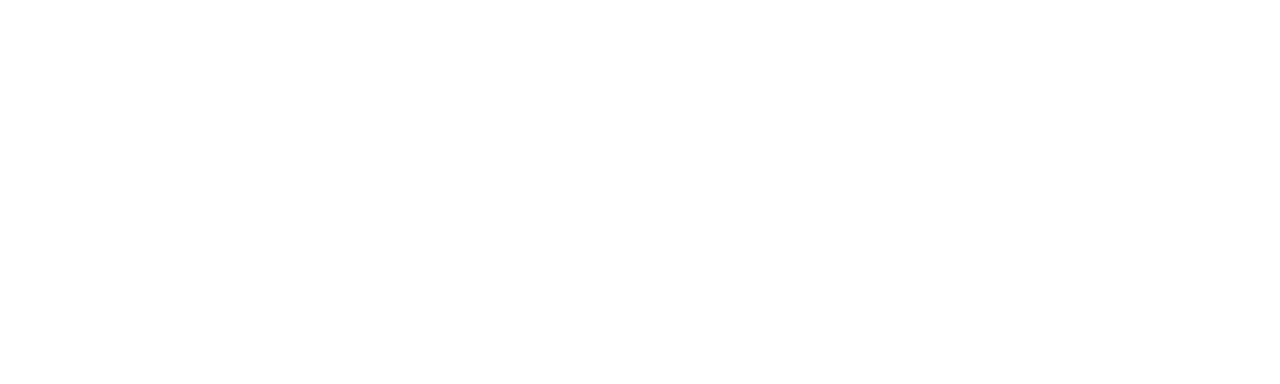
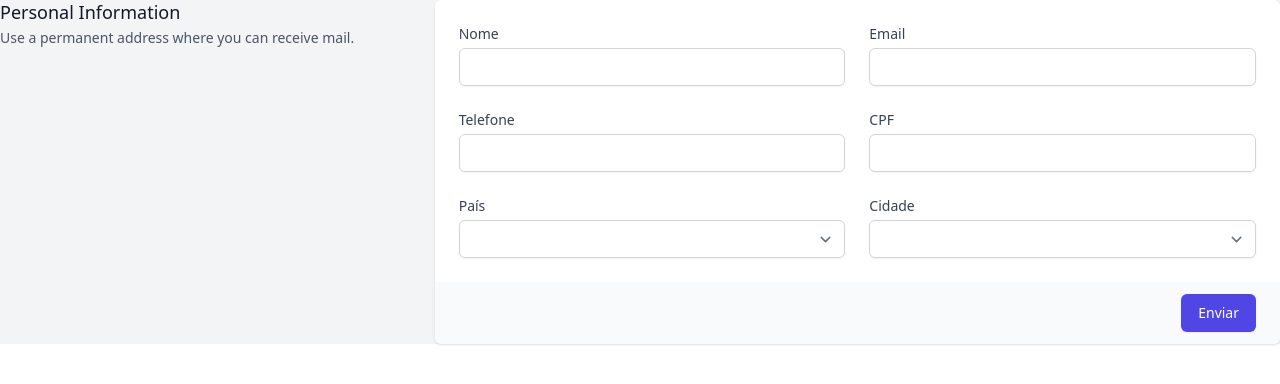
Before and after one commit to abraor0/places, a JavaScript app: page / in a window 1280 px wide. Shown: the top 384 px of the page. Built offline with nearby package versions, Linux system fonts and the light colour scheme; the HTML template or start-up script is replaced by a standard one; a web font is replaced by a local one.

Commit message:
Defines the ui for the form and inputs

```diff
--- a/src/App.js
+++ b/src/App.js
@@ -1,7 +1,23 @@
-const App = () => {
+import Form from './components/Form';
+
+function App() {
   return (
-    <></>
-  );
-};
+    <div className=" bg-gray-100">
+      <div className="mt-10 sm:mt-0">
+        <div className="md:grid md:grid-cols-3 md:gap-6">
+          <div className="md:col-span-1">
+            <div className="px-4 sm:px-0">
+              <h3 className="text-lg font-medium leading-6 text-gray-900">Personal Information</h3>
+              <p className="mt-1 text-sm text-gray-600">Use a permanent address where you can receive mail.</p>
+            </div>
+          </div>
+          <div className="mt-5 md:col-span-2 md:mt-0">
+            <Form />
+          </div>
+        </div>
+      </div>
+    </div>
+  )
+}
 
 export default App;
--- /dev/null
+++ b/src/components/Form.js
@@ -0,0 +1,88 @@
+const Form = () => {
+  return (
+    <form action="#" method="POST">
+      <div className="overflow-hidden shadow sm:rounded-md">
+        <div className="bg-white px-4 py-5 sm:p-6">
+          <div className="grid grid-cols-6 gap-6">
+            <div className="col-span-6 sm:col-span-3">
+              <label htmlFor="name" className="block text-sm font-medium text-gray-700">
+                Nome
+              </label>
+              <input
+                type="text"
+                id="name"
+                className="mt-1 block w-full rounded-md border-gray-300 shadow-sm focus:border-indigo-500 focus:ring-indigo-500 sm:text-sm"
+              />
+            </div>
+
+            <div className="col-span-6 sm:col-span-3">
+              <label htmlFor="email-address" className="block text-sm font-medium text-gray-700">
+                Email
+              </label>
+              <input
+                type="text"
+                id="email-address"
+                className="mt-1 block w-full rounded-md border-gray-300 shadow-sm focus:border-indigo-500 focus:ring-indigo-500 sm:text-sm"
+              />
+            </div>
+
+            <div className="col-span-6 sm:col-span-3">
+              <label htmlFor="telephone" className="block text-sm font-medium text-gray-700">
+                Telefone
+              </label>
+              <input
+                type="text"
+                id="telephone"
+                className="mt-1 block w-full rounded-md border-gray-300 shadow-sm focus:border-indigo-500 focus:ring-indigo-500 sm:text-sm"
+              />
+            </div>
+
+            <div className="col-span-6 sm:col-span-3">
+              <label htmlFor="cpf" className="block text-sm font-medium text-gray-700">
+                CPF
+              </label>
+              <input
+                type="text"
+                id="cpf"
+                className="mt-1 block w-full rounded-md border-gray-300 shadow-sm focus:border-indigo-500 focus:ring-indigo-500 sm:text-sm"
+              />
+            </div>
+
+            <div className="col-span-6 sm:col-span-3">
+              <label htmlFor="country" className="block text-sm font-medium text-gray-700">
+                País
+              </label>
+              <select
+                id="country"
+                className="mt-1 block w-full rounded-md border border-gray-300 bg-white py-2 px-3 shadow-sm focus:border-indigo-500 focus:outline-none focus:ring-indigo-500 sm:text-sm"
+              >
+              </select>
+            </div>
+
+            <div className="col-span-6 sm:col-span-3">
+              <label htmlFor="city" className="block text-sm font-medium text-gray-700">
+                Cidade
+              </label>
+              <select
+                id="city"
+                className="mt-1 block w-full rounded-md border border-gray-300 bg-white py-2 px-3 shadow-sm focus:border-indigo-500 focus:outline-none focus:ring-indigo-500 sm:text-sm"
+              >
+              </select>
+            </div>
+
+          </div>
+        </div>
+        <div className="bg-gray-50 px-4 py-3 text-right sm:px-6">
+          <button
+            type="submit"
+            className="inline-flex justify-center rounded-md border border-transparent bg-indigo-600 py-2 px-4 text-sm font-medium text-white shadow-sm hover:bg-indigo-700 focus:outline-none focus:ring-2 focus:ring-indigo-500 focus:ring-offset-2"
+          >
+            Enviar
+          </button>
+        </div>
+      </div>
+    </form>
+  );
+};
+
+export default Form;
```
